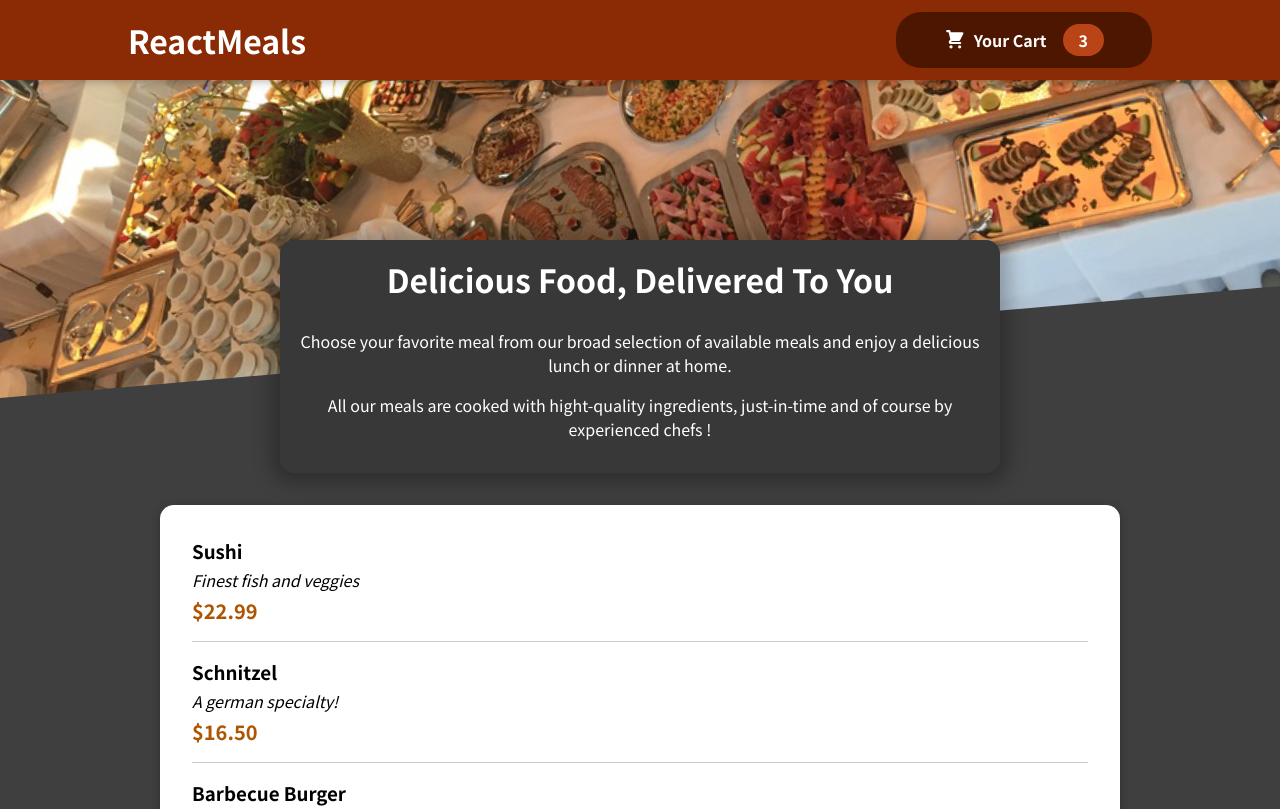
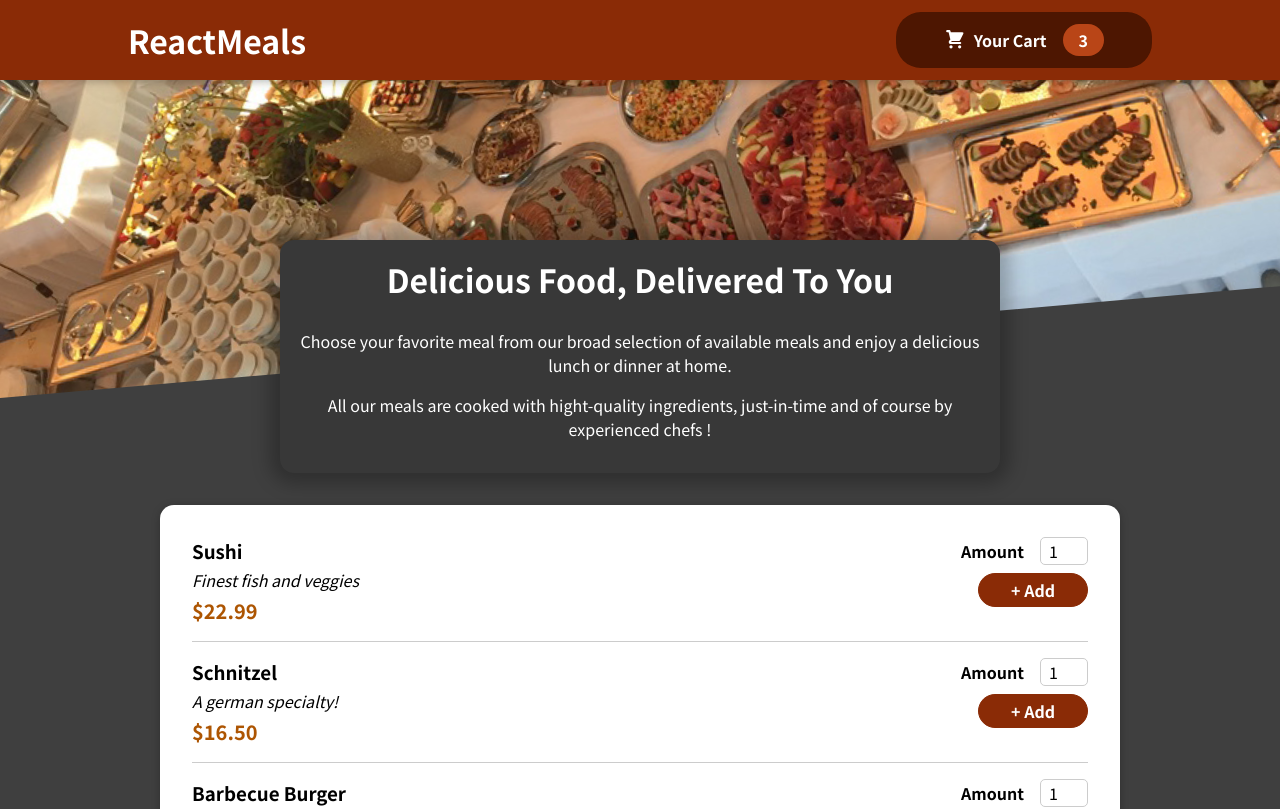
Before and after one commit to bejaouiHajer/Food_Order_App, a React (Create React App) app: page / in a window 1280 px wide. Shown: the top 809 px of the page. Built offline with nearby package versions, Linux system fonts and the light colour scheme.

Commit message:
Adding a form

```diff
--- a/src/components/Meals/AvailableMeals.js
+++ b/src/components/Meals/AvailableMeals.js
@@ -32,7 +32,8 @@
 const AvailableMeals = () => {
   const mealsList = DUMMY_MEALS.map((meal) => (
     <MealItem
-      Key={meal.id}
+      id={meal.id} // this is new!
+      key={meal.id}
       name={meal.name}
       description={meal.description}
       price={meal.price}
--- a/src/components/Meals/MealItem/MealItem.js
+++ b/src/components/Meals/MealItem/MealItem.js
@@ -1,4 +1,5 @@
 import classes from './MealItem.module.css';
+import MealItemForm from './MealItemForm';
 
 const MealItem=(props) =>{
     const price = `$${props.price.toFixed(2)}`;;
@@ -8,7 +9,9 @@
          <div className={classes.description}>{props.description}</div>
            <div className={classes.price}>{price}</div>
        </div>
-       <div></div>
+       <div>
+        <MealItemForm id={props.id} />
+       </div>
    </li>
 };
 export default MealItem;
--- a/src/components/Meals/MealItem/MealItemForm.js
+++ b/src/components/Meals/MealItem/MealItemForm.js
@@ -0,0 +1,22 @@
+import Input from "../../ui/Input";
+import classes from "./MealItemForm.module.css";
+
+const MealItemForm = (props) => {
+  return (
+    <form className={classes.form}>
+      <Input
+        label="Amount"
+        input={{
+          id: "amount_" + props.id, // this changed!
+          type: "number",
+          min: "1",
+          max: "5",
+          step: "1",
+          defaultValue: "1",
+        }}
+      />
+      <button>+ Add</button>
+    </form>
+  );
+};
+export default MealItemForm;
--- /dev/null
+++ b/src/components/Meals/MealItem/MealItemForm.module.css
@@ -0,0 +1,20 @@
+.form {
+    text-align: right;
+  }
+
+  .form button {
+    font: inherit;
+    cursor: pointer;
+    background-color: #8a2b06;
+    border: 1px solid #8a2b06;
+    color: white;
+    padding: 0.25rem 2rem;
+    border-radius: 20px;
+    font-weight: bold;
+  }
+
+  .form button:hover,
+  .form button:active {
+    background-color: #641e03;
+    border-color: #641e03;
+  }
--- /dev/null
+++ b/src/components/ui/Input.js
@@ -0,0 +1,9 @@
+import classes from './Input.module.css';
+
+const Input =(props) =>{
+   return <div className={classes.input}>
+       <label htmlFor={props.input.id}>{props.label}</label>
+       <input {...props.input}/>
+   </div>
+};
+export default Input;
--- /dev/null
+++ b/src/components/ui/Input.module.css
@@ -0,0 +1,18 @@
+.input {
+    display: flex;
+    align-items: center;
+    margin-bottom: 0.5rem;
+  }
+
+  .input label {
+    font-weight: bold;
+    margin-right: 1rem;
+  }
+
+  .input input {
+    width: 3rem;
+    border-radius: 5px;
+    border: 1px solid #ccc;
+    font: inherit;
+    padding-left: 0.5rem;
+  }
```
